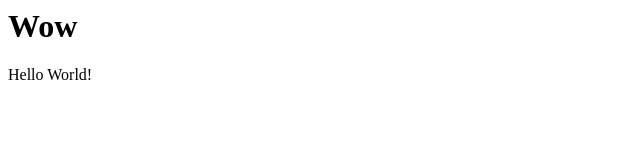
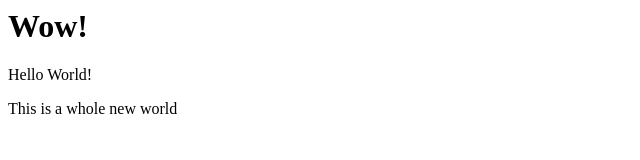
Before and after one commit to emcconne/emcconne.github.io, a plain HTML site: page index.html in a window 1280 px wide. Shown: the whole page, without its empty margins (0-640 px from the left). Drawn offline with Linux system fonts and the light colour scheme.

Commit message:
Update index.html

```diff
--- a/index.html
+++ b/index.html
@@ -1,4 +1,5 @@
 <html>
-  <h1>Wow</h1>
+  <h1>Wow!</h1>
   <p>Hello World!</p>
+  <p>This is a whole new world</p>
 </html>
```
